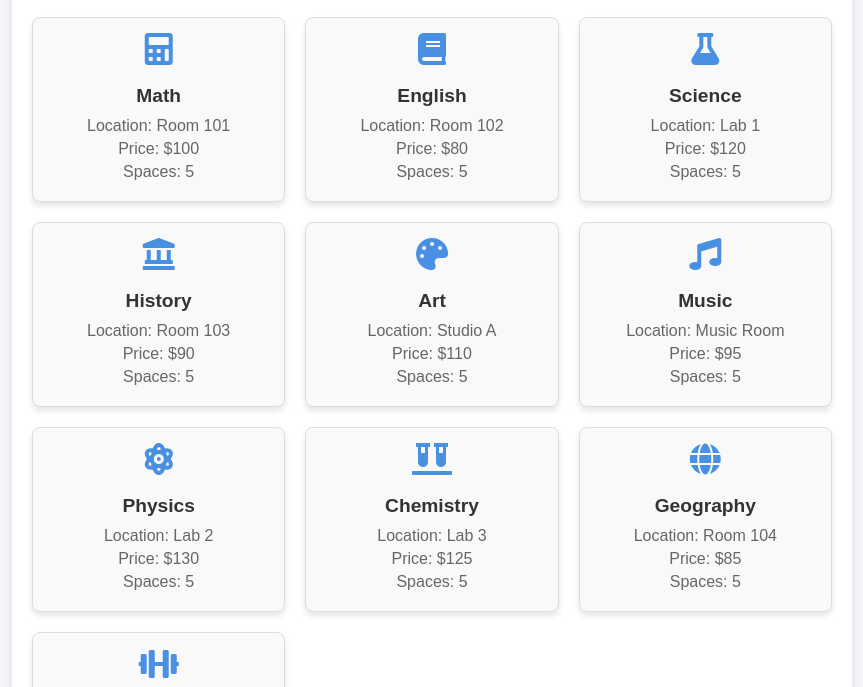
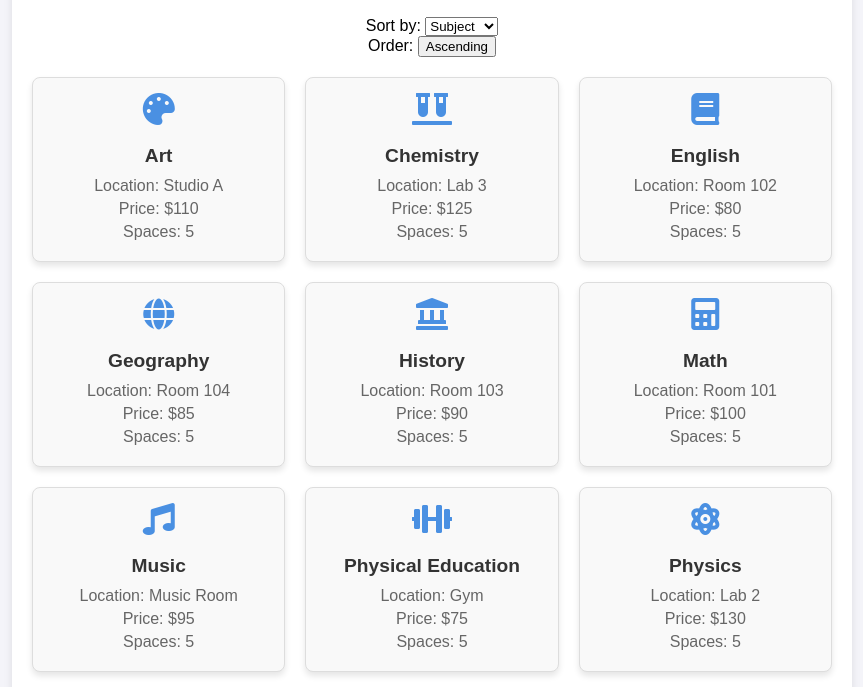
Before and after one commit to kokpadonusam/LBS, a plain HTML site: page index.html in a window 1280 px wide. Shown: the part 75-762 px from the top of the page, without its empty margins (208-1071 px from the left). Drawn offline with nearby package versions, Linux system fonts and the light colour scheme.

Commit message:
implement sorting functionality

```diff
--- a/css/style.css
+++ b/css/style.css
@@ -37,6 +37,11 @@ body {
     flex-direction: column;
     align-items: center;
     text-align: center;
+    cursor: pointer;
+    transition: transform .2s;
+  }
+  .lesson:hover{
+    transform: scale(1.1);
   }
   .lesson i {
     font-size: 2em;
--- a/index.html
+++ b/index.html
@@ -10,11 +10,31 @@
 </head>
 <body>
   <div id="app">
+    <!-- dont forget to comment before push -->
     <h1>Lesson Booking System</h1>
+
+    <div class="controls">
+      <div>
+        <label for="sortAttribute">Sort by:</label>
+        <select v-model="sortAttribute">
+          <option value="subject">Subject</option>
+          <option value="location">Location</option>
+          <option value="price">Price</option>
+          <option value="spaces">Spaces</option>
+        </select>
+      </div>
+
+      <div>
+        <label for="sortOrder">Order:</label>
+        <button @click="toggleSortOrder">
+          {{ sortOrder === 'asc' ? 'Ascending' : 'Descending' }}
+        </button>
+      </div>
+    </div>
 
     <div class="lesson-list">
       <!-- looping out list of lessons using vue directive: v-for -->
-      <div class="lesson" v-for="lesson in lessons" :key="lesson.subject">
+      <div class="lesson" v-for="lesson in sortedLessons" :key="lesson.subject">
         <i :class="lesson.icon"></i>
         <div>
           <h2>{{ lesson.subject }}</h2>
--- a/js/app.js
+++ b/js/app.js
@@ -12,9 +12,38 @@ new Vue({
       { subject: "Chemistry", location: "Lab 3", price: 125, spaces: 5, icon: "fas fa-vials" },
       { subject: "Geography", location: "Room 104", price: 85, spaces: 5, icon: "fas fa-globe" },
       { subject: "Physical Education", location: "Gym", price: 75, spaces: 5, icon: "fas fa-dumbbell" }
-    ]
+    ],
+    sortAttribute: 'subject',  // default sort attribute
+    sortOrder: 'asc', // default order
+  },
+  computed: {
+    sortedLessons() {
+      // copy lessons array to preserve default order
+      let sortedArray = [...this.lessons];
+
+      // sort array based on the selected attribute and order
+      sortedArray.sort((a, b) => {
+        let valueA = a[this.sortAttribute];
+        let valueB = b[this.sortAttribute];
+
+        if (typeof valueA === 'string') {
+          valueA = valueA.toLowerCase();
+          valueB = valueB.toLowerCase();
+        }
+
+        if (this.sortOrder === 'asc') {
+          return valueA > valueB ? 1 : valueA < valueB ? -1 : 0;
+        } else {
+          return valueA < valueB ? 1 : valueA > valueB ? -1 : 0;
+        }
+      });
+
+      return sortedArray;
+    }
   },
   methods: {
-
+    toggleSortOrder() {
+      this.sortOrder = this.sortOrder === 'asc' ? 'desc' : 'asc';
+    }
   }
 });
```
